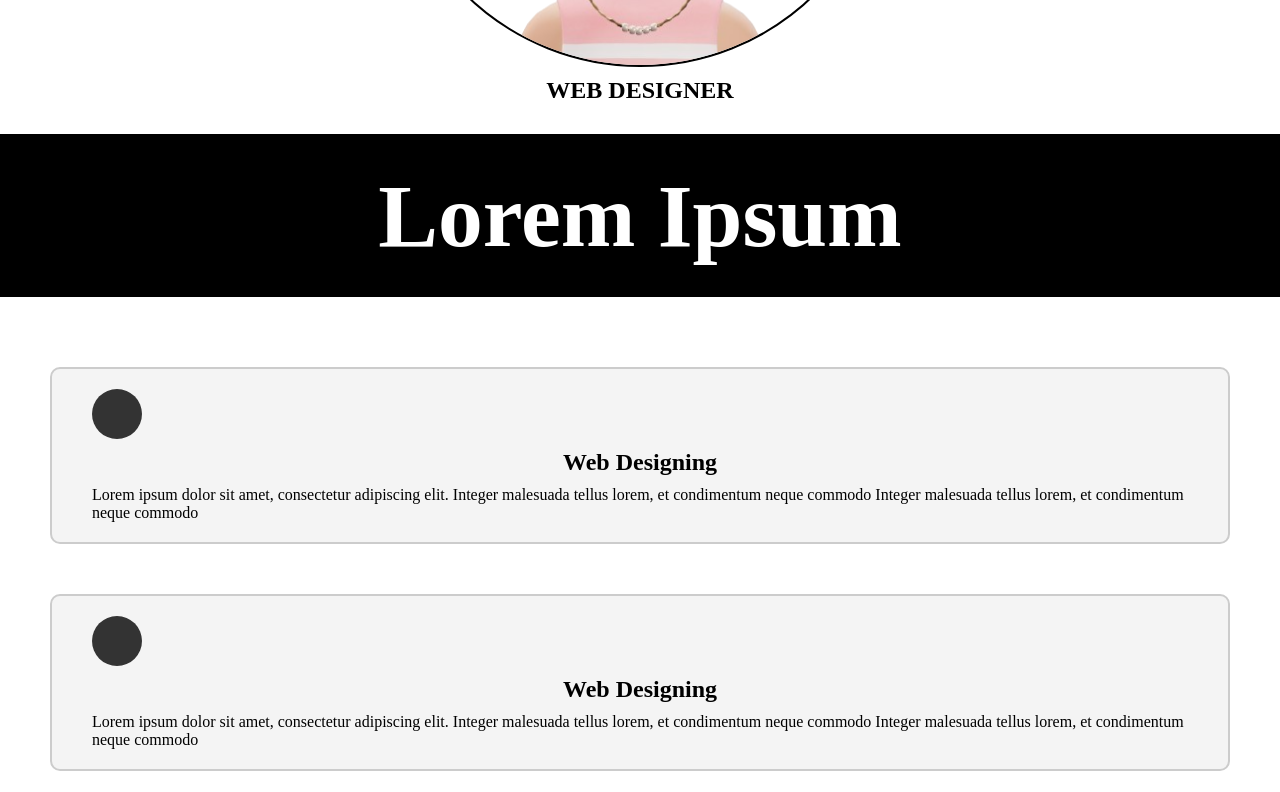
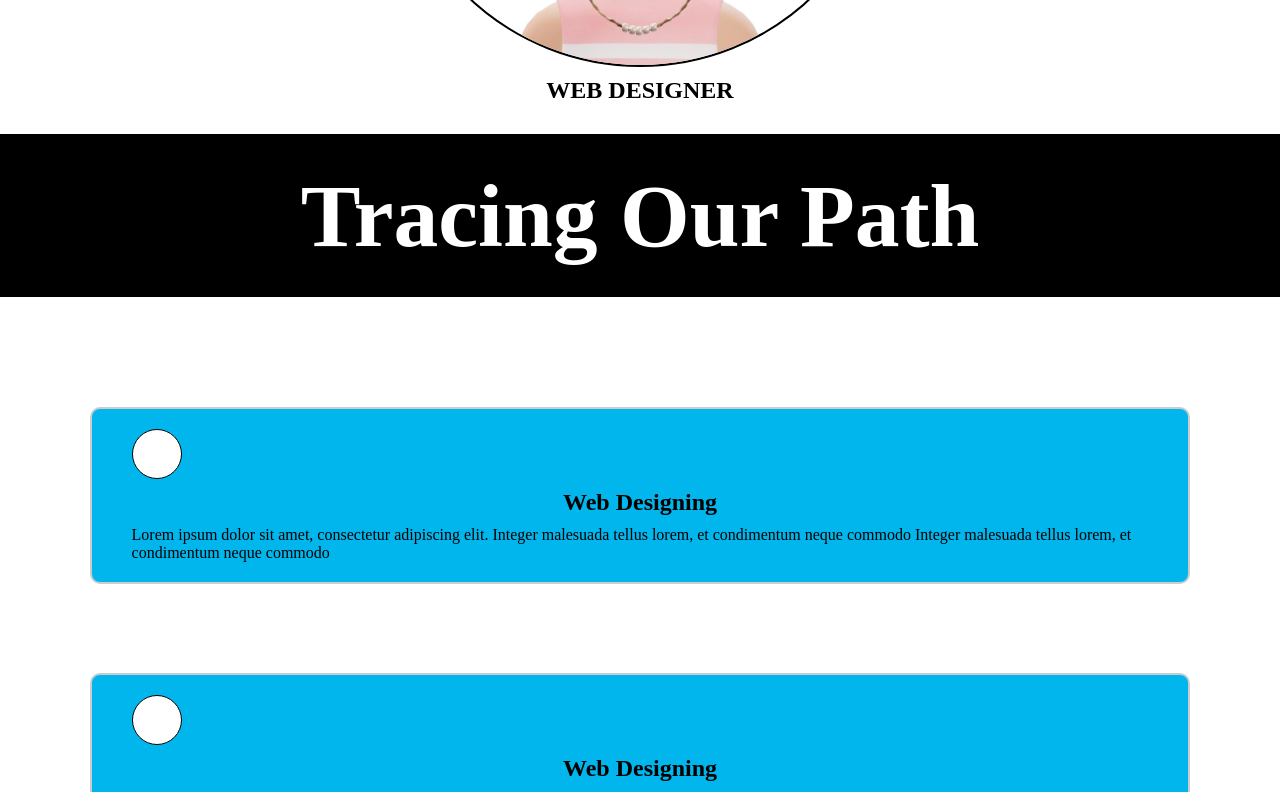
Before and after one commit to Dripgl/web-wizzard, a React (Create React App) app: page / in a window 1280 px wide. Shown: the part 1800-2592 px from the top of the page. Built offline with nearby package versions, Linux system fonts and the light colour scheme.

Commit message:
lenght textarea

```diff
--- a/src/components/First.jsx
+++ b/src/components/First.jsx
@@ -5,7 +5,8 @@ function First() {
 
     return (
         <div className="container_first">
-            <h1 className="title_first">Lorem Ipsum</h1>
+            <h1 className="title_first"> Tracing Our Path</h1>
+            {/* <h1 className="title_first">Timeline of Success</h1> */}
         </div>
     )
 }
--- a/src/components/Second.jsx
+++ b/src/components/Second.jsx
@@ -5,7 +5,9 @@ function Second() {
 
     return (
         <div className="container_second">
-            <h1 className="title_second">Lorem Ipsum</h1>
+            {/* <h1 className="title_second">Your Next Move: Contact Us</h1> */}
+            <h1 className="title_second">Ready to Collaborate?</h1>
+            {/* <h1 className="title_second">Get in Touch</h1> */}
         </div>
     )
 }
--- a/src/page/Contact.jsx
+++ b/src/page/Contact.jsx
@@ -33,7 +33,7 @@ function Contact() {
                     </div>
                     <div className="mb-3">
                         <label for="validationTextarea" className="form-label">Your message</label>
-                        <textarea className="form-control" id="validationTextarea" placeholder="My project is..." required></textarea>
+                        <textarea className="form-control" id="validationTextarea" placeholder="My project is..." maxLength="5000" required></textarea>
                     </div>
                     <div className="checkbox_class">
                         <input type="checkbox" className="form-check-input" id="validationFormCheck1" required />
--- a/src/page/Processing/Timeline.css
+++ b/src/page/Processing/Timeline.css
@@ -11,8 +11,8 @@
 .timeline {
   position: relative;
   padding: 20px 40px;
-  margin: 50px;
-  background: #f4f4f4;
+  margin: 7vw;
+  background: #00B6EC;
   border-radius: 10px;
   border: 2px solid #ccc;
   display: flex;
@@ -35,6 +35,9 @@
 }
 
 .description {
+  display: flex;
+  align-items: center;
+  justify-content: center;
   font-size: 16px;
 }
 
@@ -42,8 +45,8 @@
   width: 50px;
   height: 50px;
   border-radius: 50%;
-  background: #333;
-  color: #fff;
+  background: white;
+  border: 1px solid black;
   display: flex;
   justify-content: center;
   align-items: center;
--- a/src/style/Contact.css
+++ b/src/style/Contact.css
@@ -1,8 +1,8 @@
 /* Stile per il form */
 .container_form {
   background-color: white;
-  padding-top: 20px;
-  padding-bottom: 20px;
+  padding-top: 50px;
+  padding-bottom: 50px;
 }
 
 form {
@@ -14,6 +14,10 @@ form {
   box-shadow: 0 0 10px black;
   border-radius: 10px;
   padding: 30px;
+}
+
+.form-control{
+  padding-left: 4px;
 }
 
 /* Stile per le etichette */
@@ -48,7 +52,7 @@ label {
 }
 
 /* Stile per gli input e i textarea */
-textarea,
+
 select {
   width: 100%;
   padding: 10px;
@@ -56,6 +60,13 @@ select {
   border-radius: 5px;
   margin-bottom: 1rem;
   box-sizing: border-box;
+}
+
+#validationTextarea {
+  width: 100%;
+  height: 10vw;
+  resize: vertical;
+  overflow-y: hidden;
 }
 
 /* Stile per i pulsanti */
```
